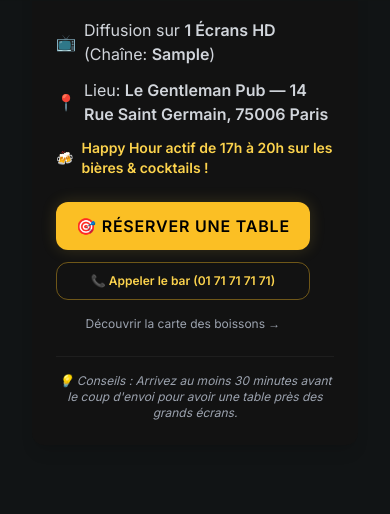
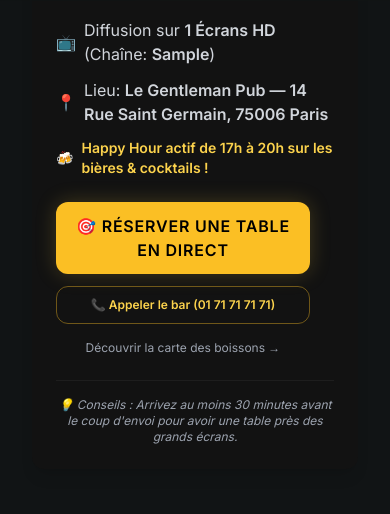
Before and after one commit to Flayrox/GentleMenBar, a PHP site: a page that uses match.php in a window 390 px wide. Shown: the part 843-1357 px from the top of the page. Before the commit the page ends 1263 px from the top, so only its background shows below. Run offline with PHP 8.4, Linux system fonts and the light colour scheme; data comes from the database, SQL or seed files in the repository; tables that the repository leaves empty hold one stand-in row (values such as "Sample post"); grey boxes marked "Sample" are stand-in pictures; data that the repository does not hold is empty; some libraries are stand-ins or nearby versions; some web fonts are replaced.

Commit message:
feat: integrate Privateaser Widget modal iframe and Fanzo bar link

```diff
--- a/match.php
+++ b/match.php
@@ -156,11 +156,13 @@ echo "<script type=\"application/ld+json\">" . json_encode($event, JSON_UNESCAPE
         </p>
       </div>
       <div class="flex flex-col items-center gap-3 w-full">
-        <a href="<?php echo e(config_value('booking_privateaser_url', 'https://www.privateaser.com/lieu/5113-le-gentleman-pub')); ?>" target="_blank" rel="noopener" class="w-full text-center bg-amber-400 text-black px-4 py-3 rounded-xl font-bold uppercase tracking-wider hover:bg-amber-300 transition-all shadow-[0_0_15px_rgba(212,175,55,0.2)]">
-            🎯 Réserver une table
-        </a>
+        <!-- Privateaser Direct Modal Trigger Button -->
+        <button type="button" onclick="openPrivateaserModal()" class="w-full text-center bg-amber-400 text-black px-4 py-3 rounded-xl font-bold uppercase tracking-wider hover:bg-amber-300 transition-all shadow-[0_0_20px_rgba(212,175,55,0.25)] flex items-center justify-center gap-2 cursor-pointer active:scale-95">
+            <span>🎯 Réserver une table en direct</span>
+        </button>
+
         <?php if (!empty(config_value('booking_fanzo_url'))): ?>
-          <a href="<?php echo e(config_value('booking_fanzo_url')); ?>" target="_blank" rel="noopener" class="w-full text-center bg-white/5 border border-white/10 text-gray-200 px-4 py-2 rounded-xl font-semibold hover:border-amber-400/40 hover:text-amber-300 transition-all text-xs flex items-center justify-center gap-2">
+          <a href="<?php echo e(config_value('booking_fanzo_url', 'https://www.fanzo.com/fr/bar/76733/gentleman-pub')); ?>" target="_blank" rel="noopener" class="w-full text-center bg-white/5 border border-white/10 text-gray-200 px-4 py-2 rounded-xl font-semibold hover:border-amber-400/40 hover:text-amber-300 transition-all text-xs flex items-center justify-center gap-2">
               <span>⚽ Retrouvez-nous sur Fanzo</span>
           </a>
         <?php endif; ?>
@@ -176,5 +178,32 @@ echo "<script type=\"application/ld+json\">" . json_encode($event, JSON_UNESCAPE
   </article>
 </div>
 
+<!-- Privateaser Widget Overlay Modal -->
+<div id="privateaser-modal" class="fixed inset-0 z-50 flex items-center justify-center p-2 sm:p-4 bg-black/80 backdrop-blur-md hidden">
+  <div class="w-full max-w-2xl bg-[#121212] border border-amber-400/30 rounded-2xl shadow-2xl overflow-hidden relative flex flex-col h-[85vh] max-h-[700px]">
+    <div class="flex items-center justify-between px-6 py-4 border-b border-white/10 bg-[#1A1A1A]">
+      <h3 class="font-display text-lg text-amber-300 font-bold flex items-center gap-2">
+        <span>🎯</span>
+        <span>Réserver votre table au Gentleman Pub</span>
+      </h3>
+      <button type="button" onclick="closePrivateaserModal()" class="text-gray-400 hover:text-white text-2xl font-bold p-1">&times;</button>
+    </div>
+    <div class="flex-1 w-full bg-white relative">
+      <iframe id="privateaser-iframe" src="<?php echo e(config_value('booking_privateaser_widget_url', 'https://widget.privateaser.com/v/6ea54c4c-5113')); ?>" class="w-full h-full border-0" allow="payment"></iframe>
+    </div>
+  </div>
+</div>
+
+<script>
+function openPrivateaserModal() {
+  document.getElementById('privateaser-modal').classList.remove('hidden');
+  document.body.style.overflow = 'hidden';
+}
+function closePrivateaserModal() {
+  document.getElementById('privateaser-modal').classList.add('hidden');
+  document.body.style.overflow = '';
+}
+</script>
+
 <?php
 require __DIR__ . '/includes/footer.php';
```
Also changed, not shown: admin.php (+8 -4 lines).
